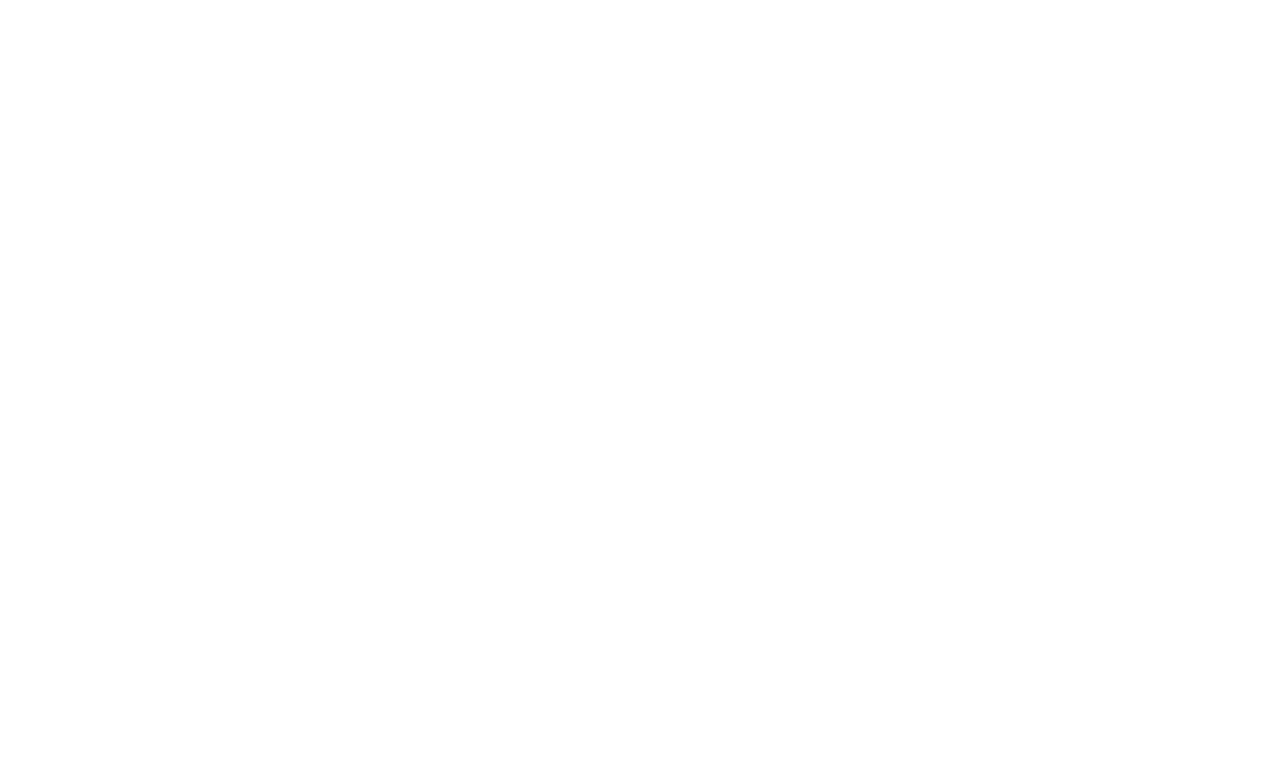
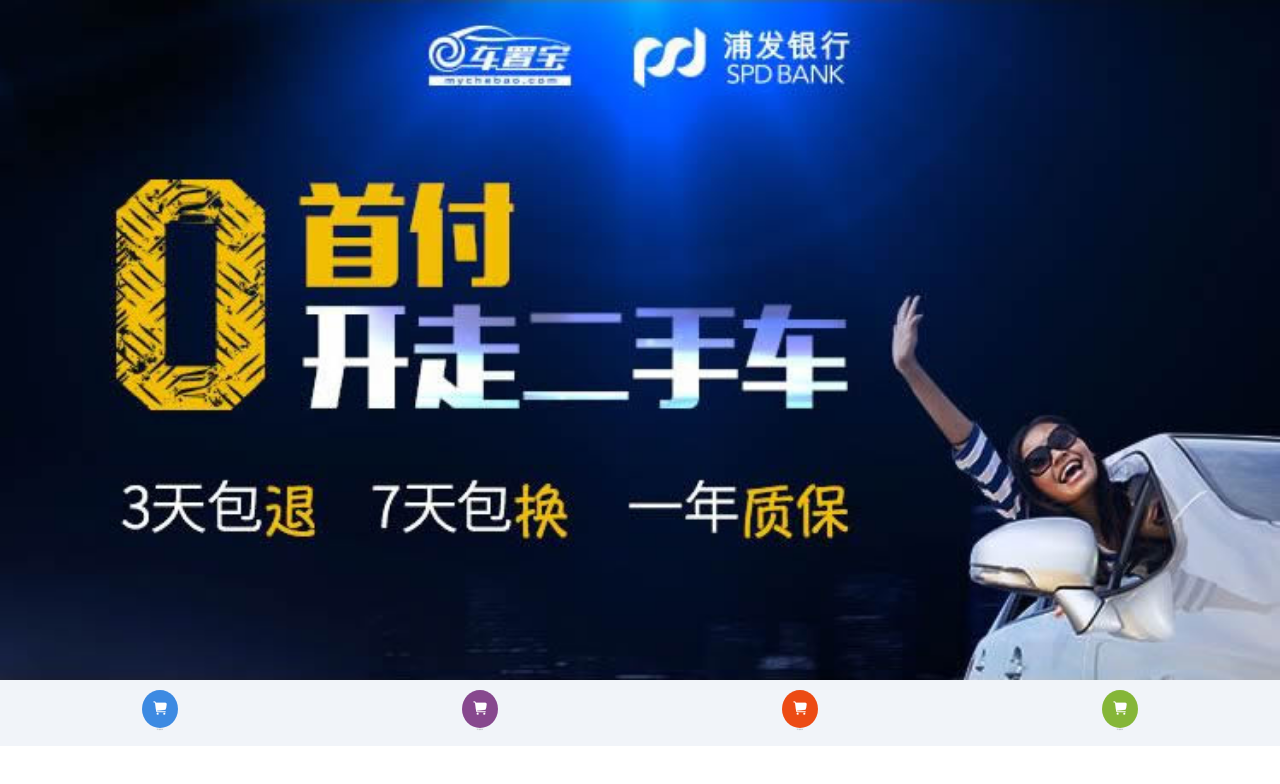
Before and after one commit to qiaohuijuan/teameight, a plain HTML site: page index.html in a window 1280 px wide. Drawn offline with Linux system fonts and the light colour scheme.

Commit message:
添加banner

```diff
--- a/css/style.scss
+++ b/css/style.scss
@@ -24,3 +24,56 @@ body {
     display: flex;
     flex-direction: column;
 }
+
+section {
+    flex: 1;
+    .banner {
+        width: 100%;
+        height: auto;
+        img {
+            width: 100%;
+            height: auto;
+            display: block;
+        }
+    }
+    .nav {
+        width: 100%;
+        background: #F1F4F9;
+        display: flex;
+        justify-content: space-around;
+        align-items: center;
+        padding-top: 10px;
+        padding-bottom: 15px;
+        a {
+            display: flex;
+            flex-direction: column;
+            justify-content: space-around;
+            align-items: center;
+            &:nth-of-type(2) {
+                i.icon {
+                    background: #87488E;
+                }
+            }
+            &:nth-of-type(3) {
+                i.icon {
+                    background: #EC4B14;
+                }
+            }
+            &:nth-of-type(4) {
+                i.icon {
+                    background: #85B638;
+                }
+            }
+            i.icon {
+                padding: 10px;
+                background: #3D8AE2;
+                border-radius: 50%;
+                color: #fff;
+            }
+            span {
+                color: #8C8B8B;
+                line-height: 2;
+            }
+        }
+    }
+}
--- a/index.html
+++ b/index.html
@@ -6,6 +6,7 @@
     <meta name="viewport" content="width=device-width, initial-scale=1.0">
     <meta http-equiv="X-UA-Compatible" content="ie=edge">
     <title>Document</title>
+    <link rel="stylesheet" href="./css/swiper-3.4.2.min.css">
     <link rel="stylesheet" href="css/style.css">
     <link rel="stylesheet" href="fonts/iconfont.css">
 </head>
@@ -13,9 +14,42 @@
 <body>
     <div class="wrap">
         <header></header>
-        <section></section>
+        <section>
+            <div class="banner swiper-container">
+                <div class="swiper-wrapper">
+                    <div class="swiper-slide"><img src="./imgs/1.jpg" alt=""></div>
+                    <div class="swiper-slide"><img src="./imgs/1.jpg" alt=""></div>
+                    <div class="swiper-slide"><img src="./imgs/1.jpg" alt=""></div>
+                </div>
+            </div>
+            <div class="nav">
+                <a href="#">
+                    <i class="icon iconfont icon-gouwuche-xuanzhong"></i>
+                    <span>申请条件</span>
+                </a>
+                <a href="#">
+                    <i class="icon iconfont icon-gouwuche-xuanzhong"></i>
+                    <span>申请条件</span>
+                </a>
+                <a href="#">
+                    <i class="icon iconfont icon-gouwuche-xuanzhong"></i>
+                    <span>申请条件</span>
+                </a>
+                <a href="#">
+                    <i class="icon iconfont icon-gouwuche-xuanzhong"></i>
+                    <span>申请条件</span>
+                </a>
+            </div>
+        </section>
         <footer></footer>
     </div>
+    <script src="./js/swiper-3.4.2.min.js"></script>
+    <script>
+        new Swiper(".banner", {
+            loop: true,
+            autoplay: 1000
+        })
+    </script>
 </body>
 
 </html>
```
Also changed, not shown: fonts/demo_fontclass.html (+91 -56 lines), css/style.css, css/style.min.css, css/swiper-3.4.2.min.css (added), fonts/iconfont.css (line endings or trailing spaces), imgs/1.jpg (added), 5 other files.
